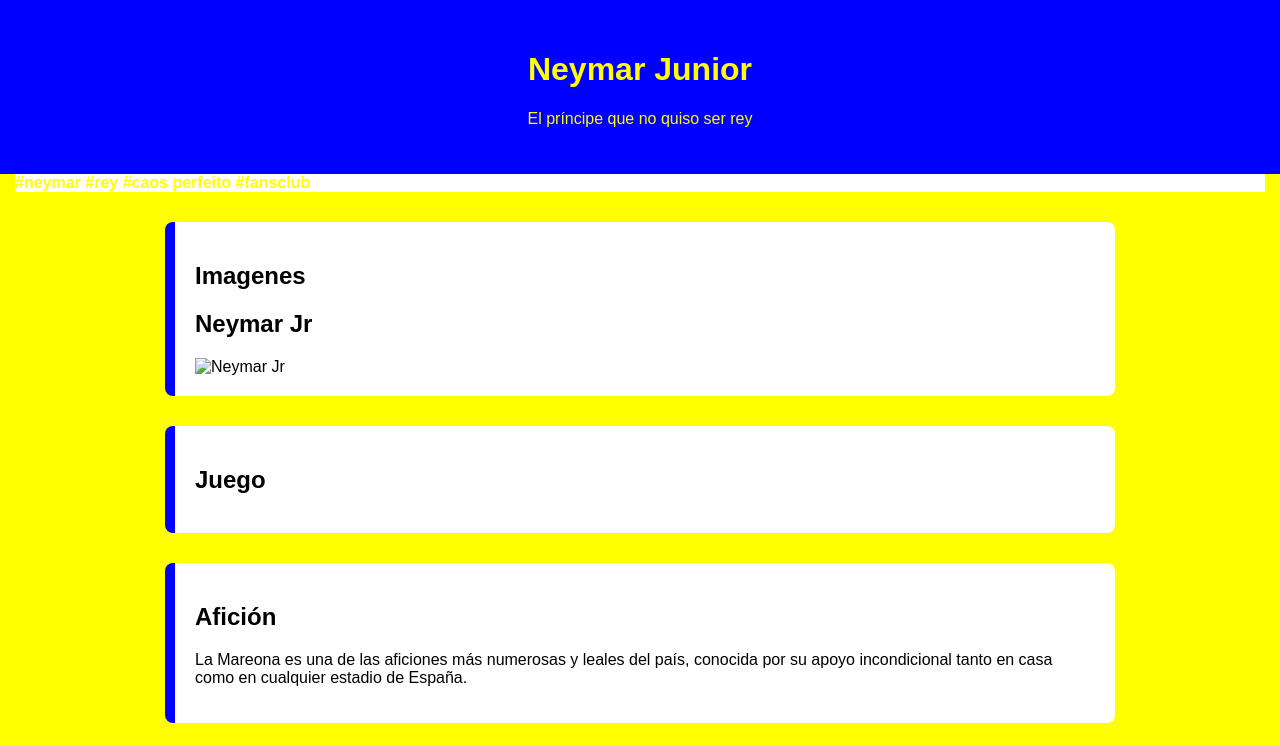
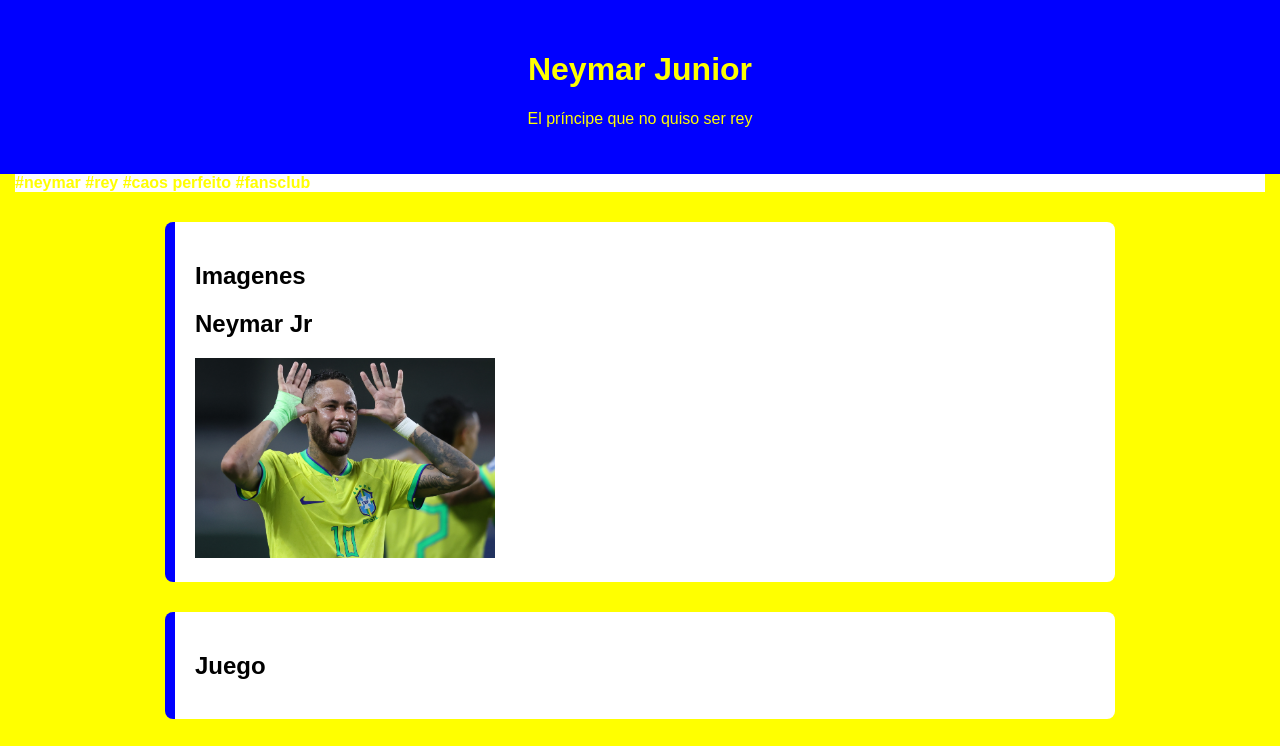
Before and after one commit to ecoe2290-hash/Neymar-, a plain HTML site: page index.html in a window 1280 px wide. Shown: the top 746 px of the page. Drawn offline with Linux system fonts and the light colour scheme.

Commit message:
Fix image source in index.html

```diff
--- a/index.html
+++ b/index.html
@@ -67,7 +67,7 @@
         <p>
            <h1>Neymar Jr</h1>
 
-<img src="github imagenes/neymar.jpg" alt="Neymar Jr" width="300">
+<img src="github imagenes/53174188191_42d4c831ae_o.jpg" alt="Neymar Jr" width="300">
     </section>
 
     <section id="estadio">
```
